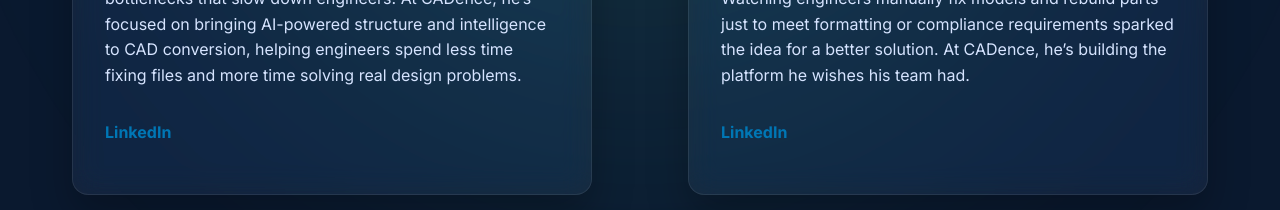
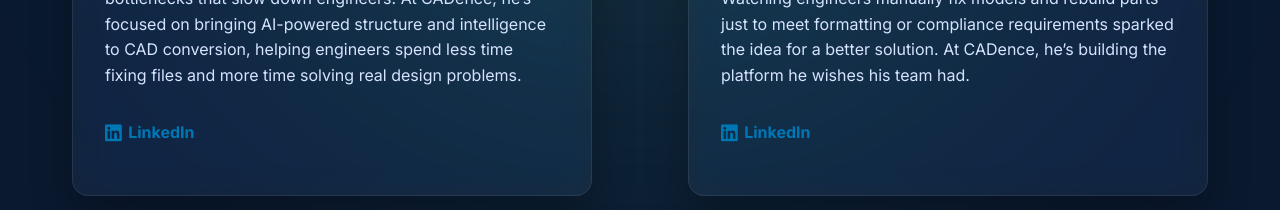
Before and after one commit to eboyers/CADence, a plain HTML site: page index.html in a window 1280 px wide. Shown: the part 3500-3710 px from the top of the page. Drawn offline with nearby package versions, Linux system fonts and the light colour scheme; animation ran at ten frames a second.

Commit message:
add LinkedIn logo

```diff
--- a/index.html
+++ b/index.html
@@ -181,7 +181,9 @@
             intelligence to CAD conversion, helping engineers spend less time fixing files and more
             time solving real design problems.
           </p>
-          <a class="linkedin" href="https://www.linkedin.com/in/ethan-boyers/" target="_blank" rel="noopener noreferrer">LinkedIn</a>
+          <a class="linkedin" href="https://www.linkedin.com/in/ethan-boyers/" target="_blank" rel="noopener noreferrer">
+            <i class="fab fa-linkedin"></i>LinkedIn
+          </a>
         </article>
 
         <!-- Founder 2 -->
@@ -197,7 +199,9 @@
             compliance requirements sparked the idea for a better solution. At CADence,
             he’s building the platform he wishes his team had.
           </p>
-          <a class="linkedin" href="https://www.linkedin.com/in/jonathan-tyshler/" target="_blank" rel="noopener noreferrer">LinkedIn</a>
+          <a class="linkedin" href="https://www.linkedin.com/in/jonathan-tyshler/" target="_blank" rel="noopener noreferrer">
+            <i class="fab fa-linkedin"></i>LinkedIn
+          </a>
         </article>
       </div>
     </div>
--- a/styles.css
+++ b/styles.css
@@ -701,3 +701,8 @@ footer {
 @media (max-width: 576px) {
   .stat-number { font-size: 2.4rem; }
 }
+
+.linkedin i {
+  font-size: 1.2rem;
+  color: #0077b5;
+}
```
